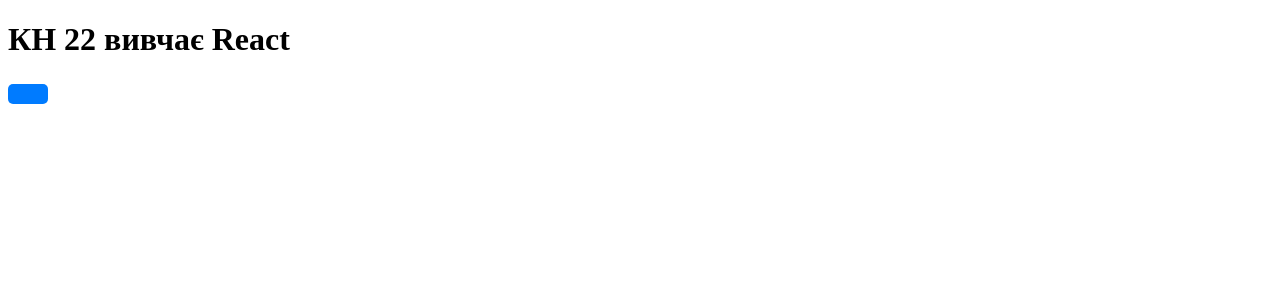
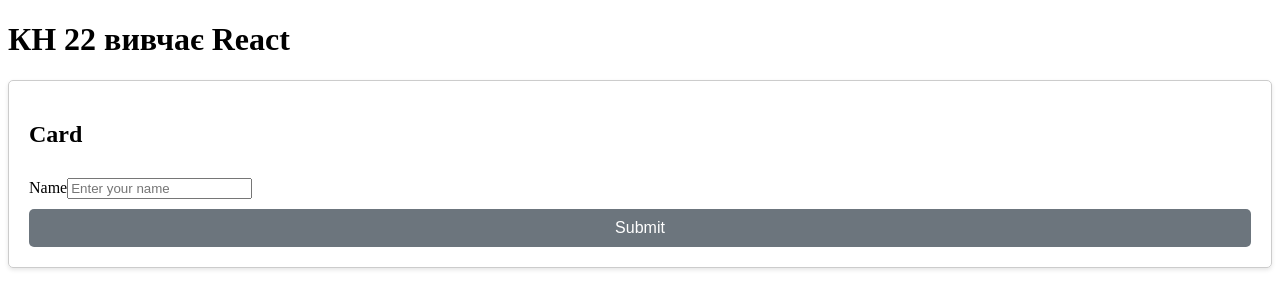
Before and after one commit to SurkovKostiantyn/kn22reactvite, a React (Vite) app: page / in a window 1280 px wide. Shown: the top 308 px of the page. Built offline with nearby package versions, Linux system fonts and the light colour scheme.

Commit message:
Atomic design: Card

```diff
--- a/src/App.jsx
+++ b/src/App.jsx
@@ -1,5 +1,5 @@
 import Header from './components/organisms/Header';
-import Button from './components/atoms/Button';
+import Card from './components/moleculas/Card';
 
 function App() {
   const handleClick = () => {
@@ -9,12 +9,13 @@
   return (
     <>
       <Header />
-      <div>
-        <Button
-          text="Click me"
-          onClick={() => console.log('Button clicked')}
-        />
-      </div>
+      <Card
+        title="Card"
+        level={2}
+        buttonLabel="Submit"
+        buttonVariant="secondary"
+        buttonOnClick={handleClick}
+      />
     </>
   );
 }
--- a/src/components/moleculas/Card.jsx
+++ b/src/components/moleculas/Card.jsx
@@ -1,8 +1,23 @@
+import Heading from "../atoms/Heading";
+import Input from "../atoms/Input";
+import Button from "../atoms/Button";
+import styles from './Card.module.css';
 
-function Card() {
+function Card({ title, children, buttonLabel, buttonVariant, buttonOnClick, level }) {
     return (
-        <div>
-
+        <div className={styles.card}>
+            <Heading level={level} title={title} />
+            {children}
+            <Input
+                type="text"
+                placeholder="Enter your name"
+                label="Name"
+            />
+            <Button
+                children={buttonLabel}
+                variant={buttonVariant}
+                onClick={buttonOnClick}
+            />
         </div>
     )
 }
--- /dev/null
+++ b/src/components/moleculas/Card.module.css
@@ -0,0 +1,9 @@
+.card {
+    display: flex;
+    flex-direction: column;
+    gap: 10px;
+    padding: 20px;
+    border: 1px solid #ccc;
+    border-radius: 5px;
+    box-shadow: 0 2px 4px rgba(0, 0, 0, 0.1);
+}
```
